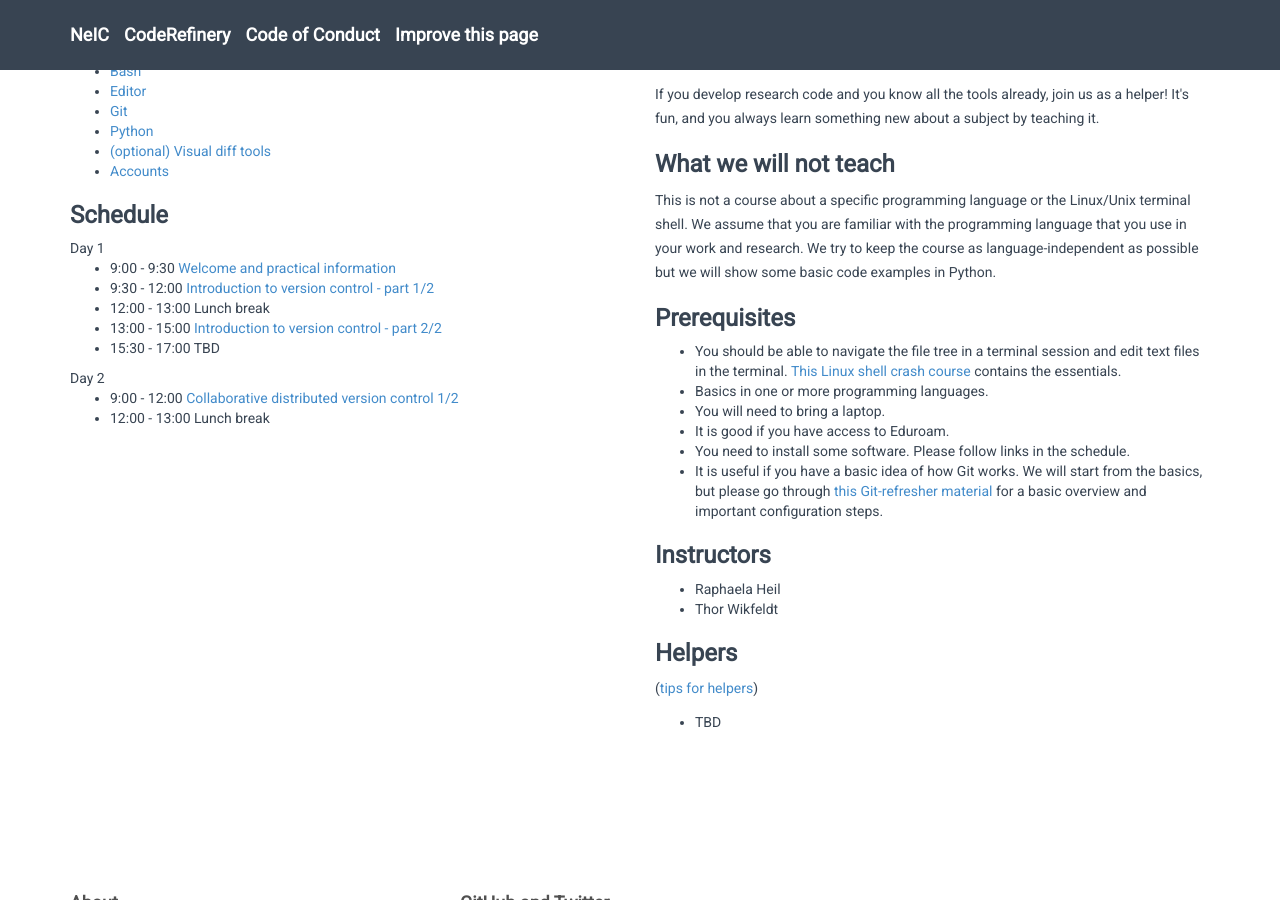
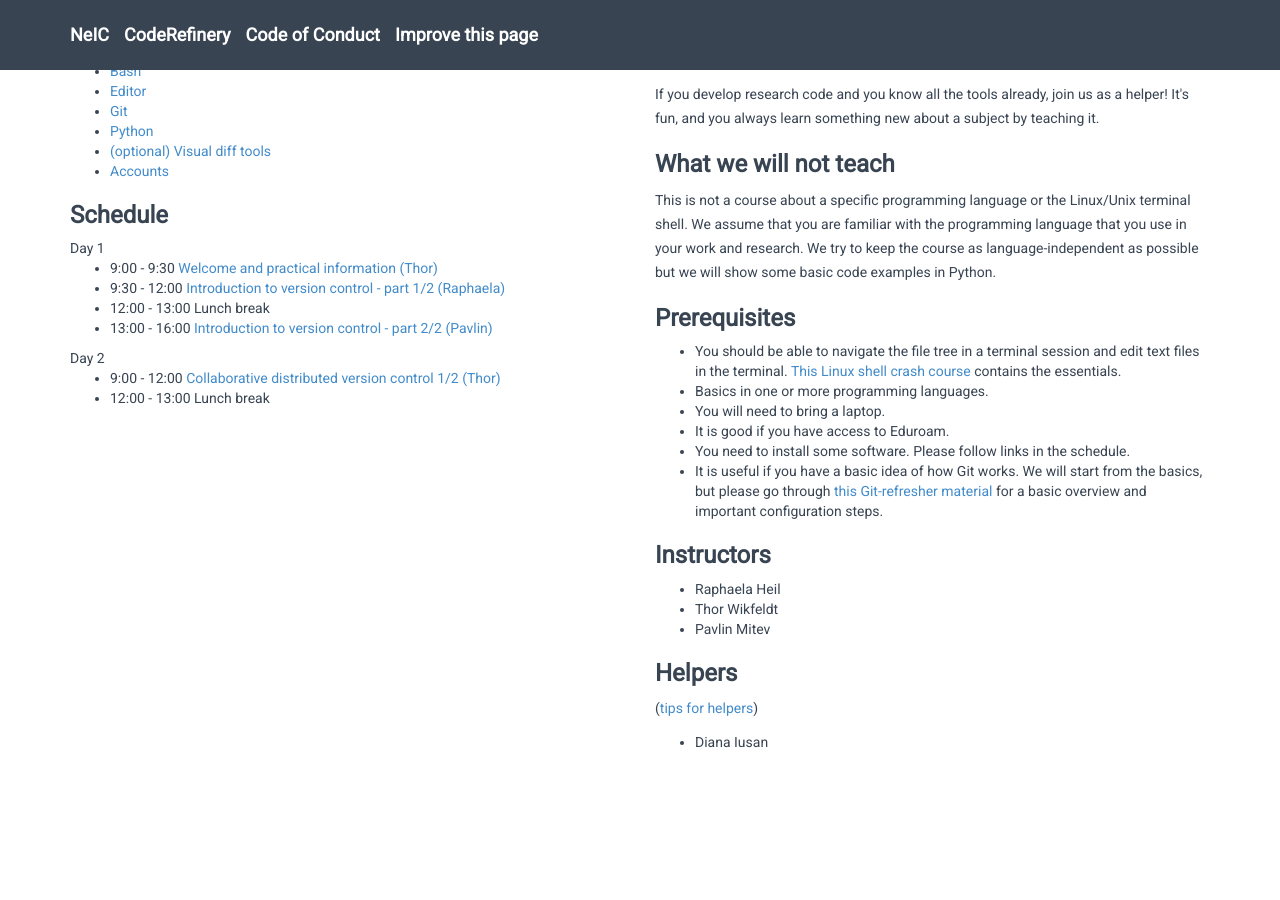
Before and after one commit to wikfeldt/2020-05-06-karlstad, a Jekyll site: the page built from index.md, in a window 1280 px wide and 900 px high, scrolled down 770 px. Built offline with Jekyll 4.4.1, drawn with Linux system fonts in a browser that asks for light colours; nearby versions of some CDN libraries; a style sheet for code colours, icons or effects is not loaded.

Commit message:
distribute lessons

```diff
--- a/index.md
+++ b/index.md
@@ -20,8 +20,9 @@ registration_is_closed: false
 instructors:
  - Raphaela Heil
  - Thor Wikfeldt
+ - Pavlin Mitev
 helpers:
- - TBD
+ - Diana Iusan
 
 # contact email address
 contact: kthw@kth.se
@@ -57,21 +58,18 @@ schedule:
   - date: Day 1
     morning:
       - time: 9:00 - 9:30
-        title: Welcome and practical information
+        title: Welcome and practical information (Thor)
         url: https://github.com/coderefinery/workshop-intro/blob/master/README.md
       - time: 9:30 - 12:00
-        title: Introduction to version control - part 1/2
+        title: Introduction to version control - part 1/2 (Raphaela)
         url: https://coderefinery.github.io/git-intro/
     afternoon:
-      - time: 13:00 - 15:00
-        title: Introduction to version control - part 2/2
+      - time: 13:00 - 16:00
+        title: Introduction to version control - part 2/2 (Pavlin)
         url: https://coderefinery.github.io/git-intro/
-      - time: 15:30 - 17:00
-        title: TBD
-        url:
   - date: Day 2
     morning:
       - time: 9:00 - 12:00
-        title: Collaborative distributed version control 1/2
+        title: Collaborative distributed version control 1/2 (Thor)
         url: https://coderefinery.github.io/git-collaborative/
 ---
```
